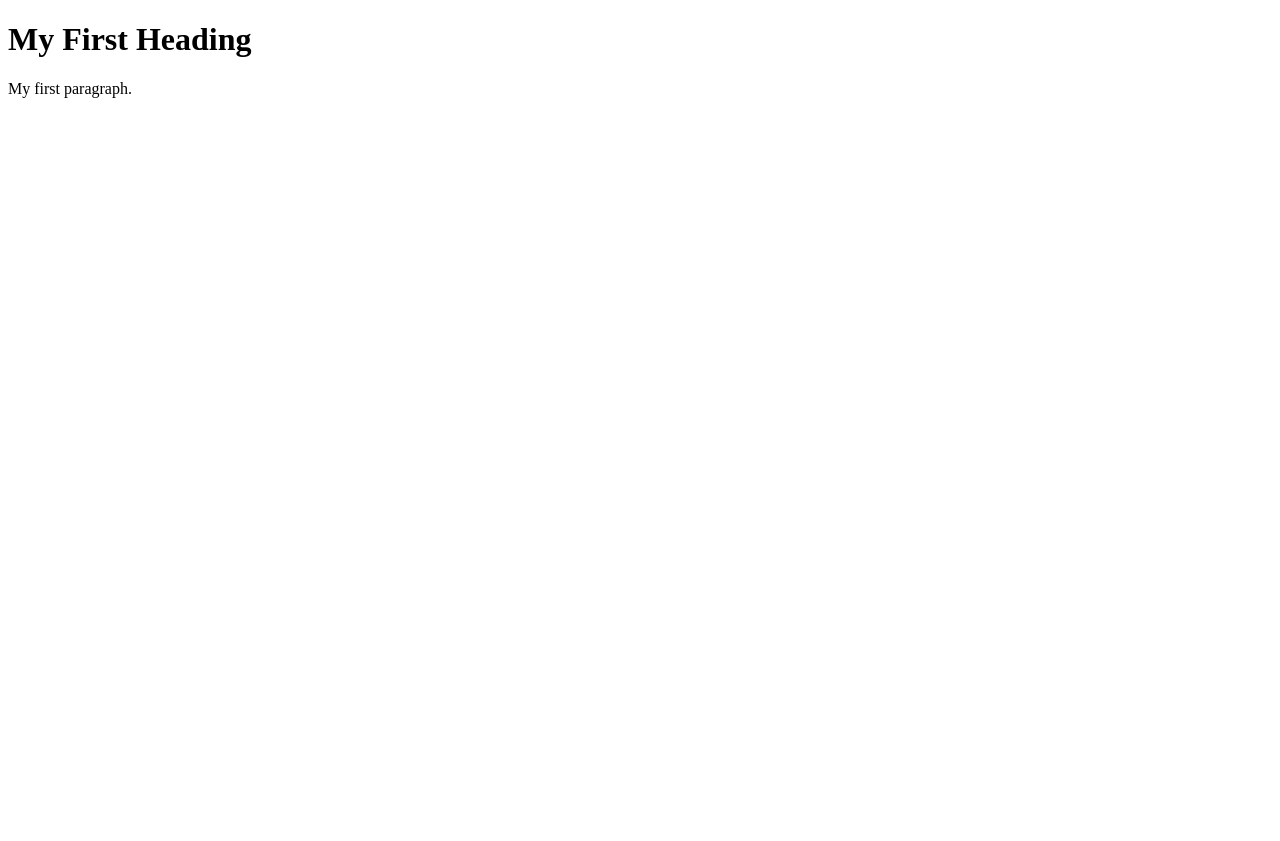
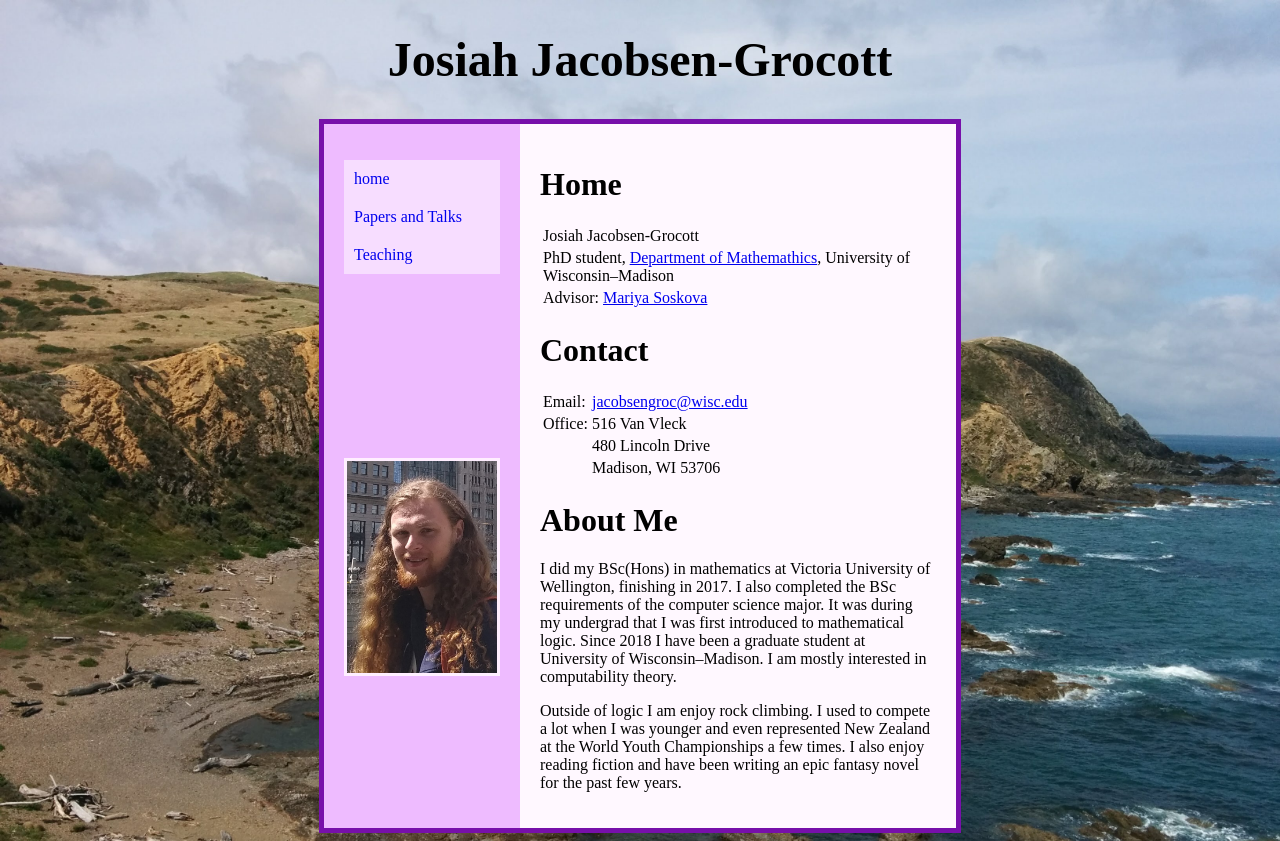
Before and after one commit to JosiahJG/josiahjg.github.io, a plain HTML site: page html/home.html in a window 1280 px wide. Before the commit the page ends 800 px from the top, so only its background shows below. Drawn offline with Linux system fonts and the light colour scheme.

Commit message:
Mosly done with home page, just styling

```diff
--- /dev/null
+++ b/css/styles.css
@@ -0,0 +1,62 @@
+body {
+  background-image:  url("../images/background.jpg");
+  background-size: cover;
+  /* background-position: center; */
+}
+
+.grid-container {
+  background-color: #fff8ff;
+  border: 5px solid #7710aa;
+  width: 50%;
+  margin: 0 auto;
+
+  display: grid;
+  grid-template-columns: auto auto;
+}
+
+
+div.left-bar, div.pic {
+  background: #ebf;
+  padding: 20px;
+}
+ul.links{
+    list-style-type: none;
+    padding: 0;
+}
+ul.links > li {
+    padding: 10px;
+    background: #f7ddff;
+
+    a:link {
+  text-decoration: none;
+}
+
+a:visited {
+  text-decoration: none;
+}
+
+
+}
+
+
+div.main-content {
+  padding: 20px;
+  grid-area: 1 / 2 / 3 / 3;
+}
+
+div.pic > img {
+  border: 3px solid #fef;
+}
+
+@media (max-width: 600px) {
+  nav, article {
+    width: 100%;
+    height: auto;
+  }
+}
+
+
+.banner {
+  text-align: center;
+  font-size: 3em;
+}
--- a/html/home.html
+++ b/html/home.html
@@ -1,12 +1,69 @@
 <!DOCTYPE html>
 <html>
-<head>
-<title>Home Page of Josiah Jacobsen-Grocott</title>
-</head>
-<body>
 
-<h1>My First Heading</h1>
-<p>My first paragraph.</p>
+  <head>
+    <title>Home Page of Josiah Jacobsen-Grocott</title>
+    <link rel="stylesheet" href="../css/styles.css">
+  </head>
+  <body>
 
-</body>
+    <h1 class="banner">Josiah Jacobsen-Grocott</h1>
+    <div class="grid-container">
+
+      <div class="left-bar">
+        <ul class="links">
+          <li><a href="home.html">home</a></li>
+          <li><a href="papers.html">Papers and Talks</a></li>
+          <li><a href="teaching.html">Teaching</a></li>
+        </ul>
+      </div>
+      <div class="pic"><img src="../images/profile_pic.jpg" alt="Picture of Josiah" width="150"></div>
+
+      <div class="main-content">
+        <h1> Home </h1>
+        <table>
+          <tr><td>Josiah Jacobsen-Grocott</td></tr>
+          <tr><td>PhD student, <a href="https://www.math.wisc.edu/">Department of Mathemathics<a>,
+                  University of Wisconsin–Madison</td></tr>
+          <tr><td>Advisor: <a href="http://www.math.wisc.edu/~msoskova/">Mariya
+                Soskova <a></td></tr>
+        </table>
+
+        <h1> Contact </h1>
+        <table>
+          <tr>
+            <td>Email:</td>
+            <td> <a href="mailto:jacobsengroc@wisc.edu">jacobsengroc@wisc.edu</a></td>
+          </tr>
+          <tr>
+            <td> Office:</td>
+            <td> 516 Van Vleck</td>
+          </tr>
+          <tr>
+            <td> </td>
+            <td> 480 Lincoln Drive</td>
+          </tr>
+          <tr>
+            <td> </td>
+            <td>Madison, WI 53706</td>
+          </tr>
+        </table>
+
+        <h1>About Me</h1>
+        <p>
+          I did my BSc(Hons) in mathematics at Victoria University of Wellington, finishing in 2017. I also
+          completed the BSc requirements of the computer science major. It was during my undergrad
+          that I was first introduced to mathematical logic. Since 2018 I have been a graduate student
+          at University of Wisconsin–Madison. I am  mostly interested in computability theory.
+        </p>
+
+        <p>
+          Outside of logic I am enjoy rock climbing. I used to compete a lot when I was younger and
+          even represented New Zealand at the World Youth Championships a few times. I also enjoy
+          reading fiction and have been writing an epic fantasy novel for the past few years.
+        </p>
+      </div>
+
+    </div>
+  </body>
 </html>
```
Also changed, not shown: images/background.jpg (added), images/profile_pic.jpg (added), 1 other file.
